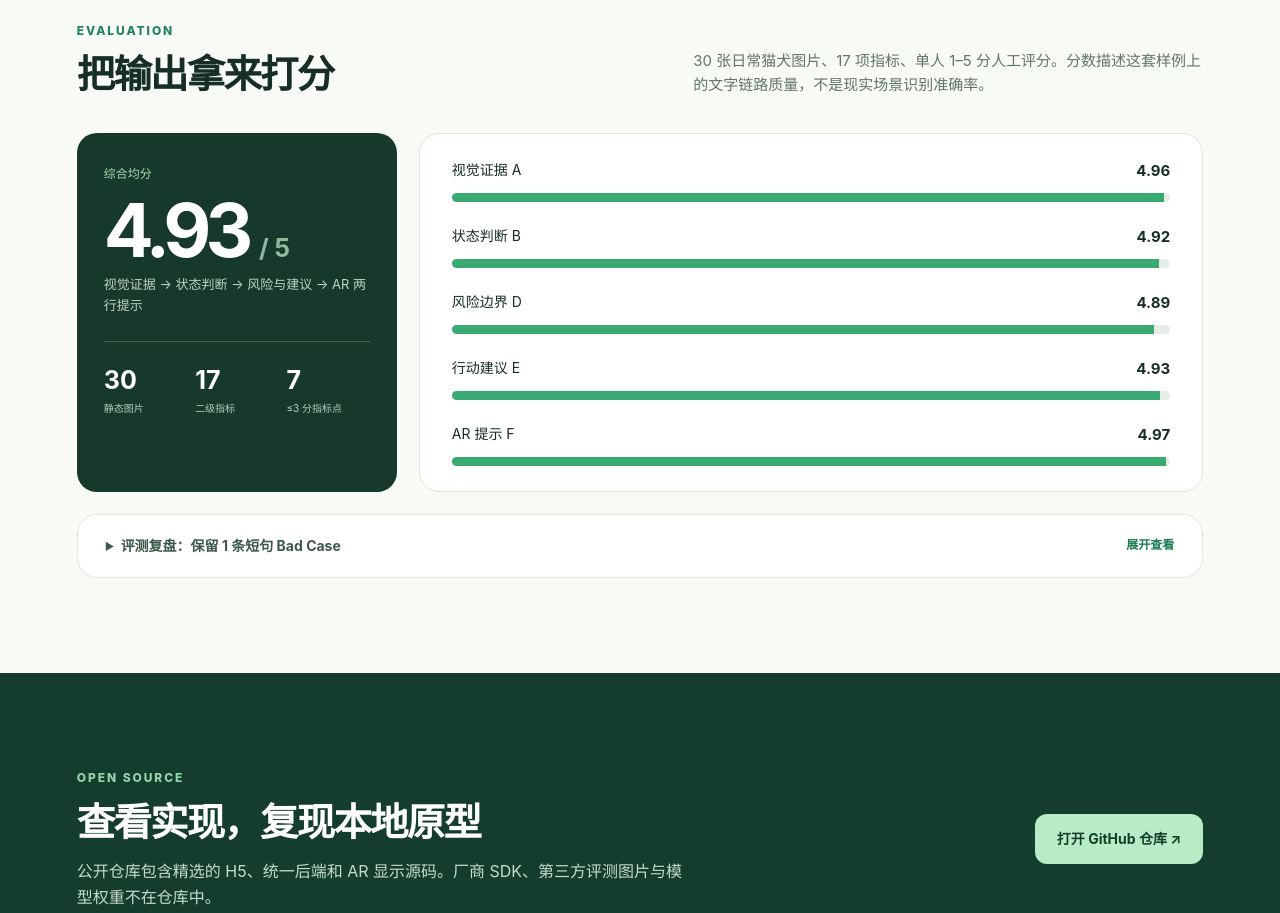
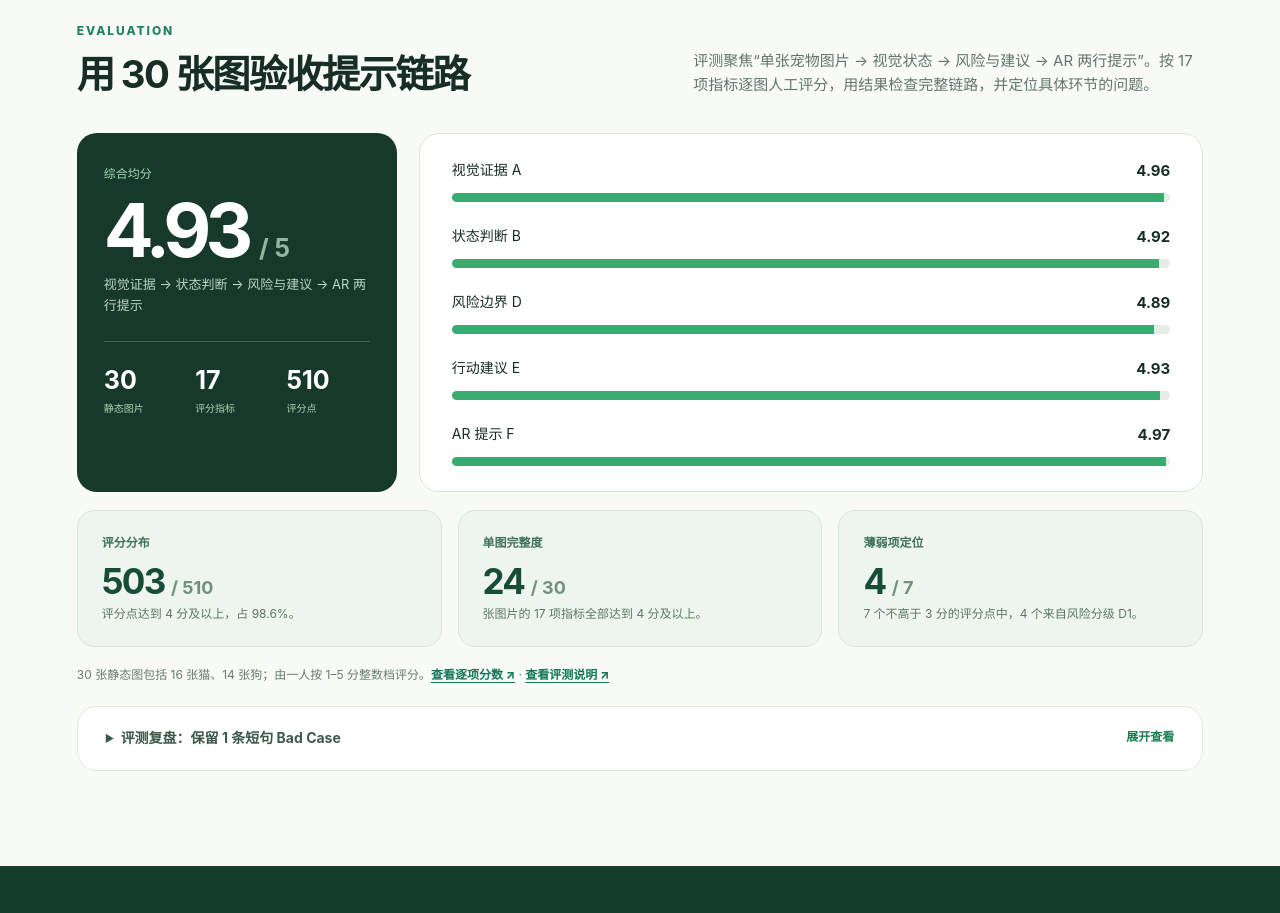
Before and after one commit to ymg-glitch/petmirror-ar, a plain HTML site: page docs/index.html in a window 1280 px wide. Shown: the part 3140-4053 px from the top of the page. Drawn offline with Linux system fonts and the light colour scheme.

Commit message:
Document evaluation coverage and actionable score distribution

```diff
--- a/docs/index.html
+++ b/docs/index.html
@@ -6,7 +6,7 @@
   <meta name="theme-color" content="#102721">
   <meta name="description" content="猫犬魔镜 PetMirror AR：面向新手养宠者的第一视角照护提示原型。体验样例回放，查看架构和人工评测。">
   <title>猫犬魔镜 · PetMirror AR</title>
-  <link rel="stylesheet" href="./styles.css?v=20261118d">
+  <link rel="stylesheet" href="./styles.css?v=20261118e">
   <script src="./app.js" defer></script>
 </head>
 <body>
@@ -71,7 +71,16 @@
 
     <section class="section architecture" id="architecture"><div class="section-heading"><div><p class="section-kicker">SYSTEM DESIGN</p><h2>一条链路，两种界面</h2></div><p>统一后端已有提示接口与记录路径。眼镜端负责当下的简短提示，手机端负责回看、编辑和长期照护信息。</p></div><div class="flow"><div><span>01</span><strong>观察输入</strong><small>赛期使用图片或模拟 AR 数据</small></div><b>→</b><div><span>02</span><strong>身份与记忆</strong><small>占位身份路由＋档案记录</small></div><b>→</b><div><span>03</span><strong>视觉状态与建议</strong><small>证据、风险、行动分开</small></div><b>→</b><div><span>04</span><strong>AR 两行提示</strong><small>状态短语＋下一步动作</small></div><b>→</b><div><span>05</span><strong>记忆写回</strong><small>候选 → 今日 → 长期记录</small></div></div><div class="architecture-note"><span>眼镜端</span> 此刻怎么做 <i></i><span>手机端</span> 事后回看与编辑</div></section>
 
-    <section class="section evaluation" id="evaluation"><div class="section-heading"><div><p class="section-kicker">EVALUATION</p><h2>把输出拿来打分</h2></div><p>30 张日常猫犬图片、17 项指标、单人 1–5 分人工评分。分数描述这套样例上的文字链路质量，不是现实场景识别准确率。</p></div><div class="evaluation-layout"><div class="score-main"><span>综合均分</span><strong>4.93 <small>/ 5</small></strong><p>视觉证据 → 状态判断 → 风险与建议 → AR 两行提示</p><div class="score-stats"><div><b>30</b><span>静态图片</span></div><div><b>17</b><span>二级指标</span></div><div><b>7</b><span>≤3 分指标点</span></div></div></div><div class="score-bars"><div><span>视觉证据 A</span><b>4.96</b><i style="--score:99.2%"></i></div><div><span>状态判断 B</span><b>4.92</b><i style="--score:98.4%"></i></div><div><span>风险边界 D</span><b>4.89</b><i style="--score:97.8%"></i></div><div><span>行动建议 E</span><b>4.93</b><i style="--score:98.6%"></i></div><div><span>AR 提示 F</span><b>4.97</b><i style="--score:99.4%"></i></div></div></div><details class="bad-case"><summary>评测复盘：保留 1 条短句 Bad Case <span>展开查看</span></summary><div class="bad-case-content"><p>样例 05 的行动句“轻声叫开离窗一点”不通顺，F3 得 2 分。问题定位在 AR 短句表达。</p><a href="https://github.com/ymg-glitch/petmirror-ar/blob/main/EVALUATION.md">查看完整评测记录 ↗</a></div></details></section>
+    <section class="section evaluation" id="evaluation">
+      <div class="section-heading"><div><p class="section-kicker">EVALUATION</p><h2>用 30 张图验收提示链路</h2></div><p>评测聚焦“单张宠物图片 → 视觉状态 → 风险与建议 → AR 两行提示”。按 17 项指标逐图人工评分，用结果检查完整链路，并定位具体环节的问题。</p></div>
+      <div class="evaluation-layout">
+        <div class="score-main"><span>综合均分</span><strong>4.93 <small>/ 5</small></strong><p>视觉证据 → 状态判断 → 风险与建议 → AR 两行提示</p><div class="score-stats"><div><b>30</b><span>静态图片</span></div><div><b>17</b><span>评分指标</span></div><div><b>510</b><span>评分点</span></div></div></div>
+        <div class="score-bars"><div><span>视觉证据 A</span><b>4.96</b><i style="--score:99.2%"></i></div><div><span>状态判断 B</span><b>4.92</b><i style="--score:98.4%"></i></div><div><span>风险边界 D</span><b>4.89</b><i style="--score:97.8%"></i></div><div><span>行动建议 E</span><b>4.93</b><i style="--score:98.6%"></i></div><div><span>AR 提示 F</span><b>4.97</b><i style="--score:99.4%"></i></div></div>
+      </div>
+      <div class="evaluation-insights" aria-label="评测结果与发现"><div><span>评分分布</span><strong>503 <small>/ 510</small></strong><p>评分点达到 4 分及以上，占 98.6%。</p></div><div><span>单图完整度</span><strong>24 <small>/ 30</small></strong><p>张图片的 17 项指标全部达到 4 分及以上。</p></div><div><span>薄弱项定位</span><strong>4 <small>/ 7</small></strong><p>7 个不高于 3 分的评分点中，4 个来自风险分级 D1。</p></div></div>
+      <p class="evaluation-method">30 张静态图包括 16 张猫、14 张狗；由一人按 1–5 分整数档评分。<a href="https://github.com/ymg-glitch/petmirror-ar/blob/main/evaluation/scores.json">查看逐项分数 ↗</a> · <a href="https://github.com/ymg-glitch/petmirror-ar/blob/main/EVALUATION.md">查看评测说明 ↗</a></p>
+      <details class="bad-case"><summary>评测复盘：保留 1 条短句 Bad Case <span>展开查看</span></summary><div class="bad-case-content"><p>样例 05 的行动句“轻声叫开离窗一点”不通顺，F3 得 2 分。问题定位在 AR 短句表达。</p><a href="https://github.com/ymg-glitch/petmirror-ar/blob/main/EVALUATION.md">查看完整评测记录 ↗</a></div></details>
+    </section>
 
     <section class="section source" id="source"><div><p class="section-kicker">OPEN SOURCE</p><h2>查看实现，复现本地原型</h2><p>公开仓库包含精选的 H5、统一后端和 AR 显示源码。厂商 SDK、第三方评测图片与模型权重不在仓库中。</p></div><a class="button primary" id="repo-link-bottom" href="#source">打开 GitHub 仓库 ↗</a></section>
   </main>
```
